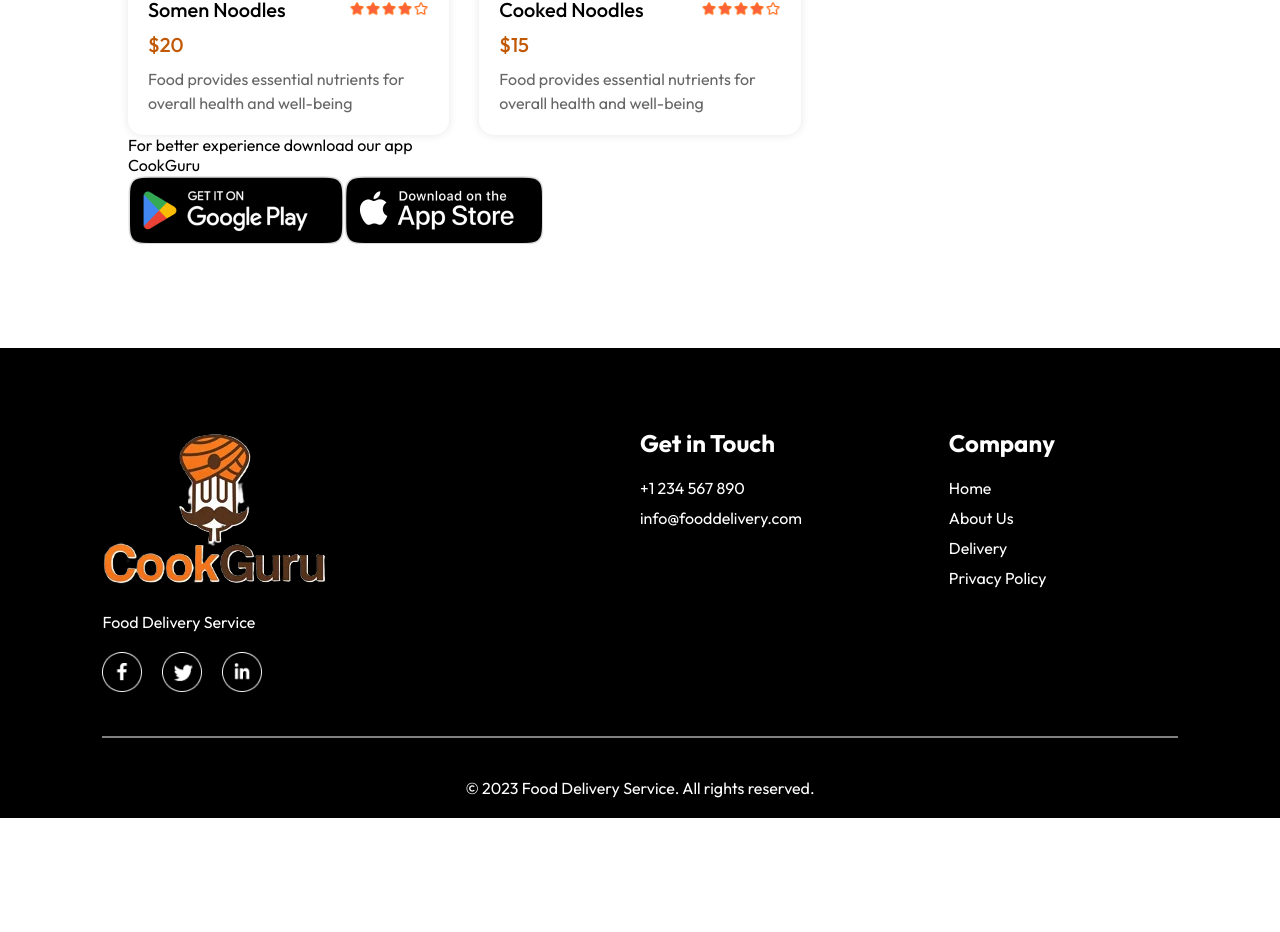
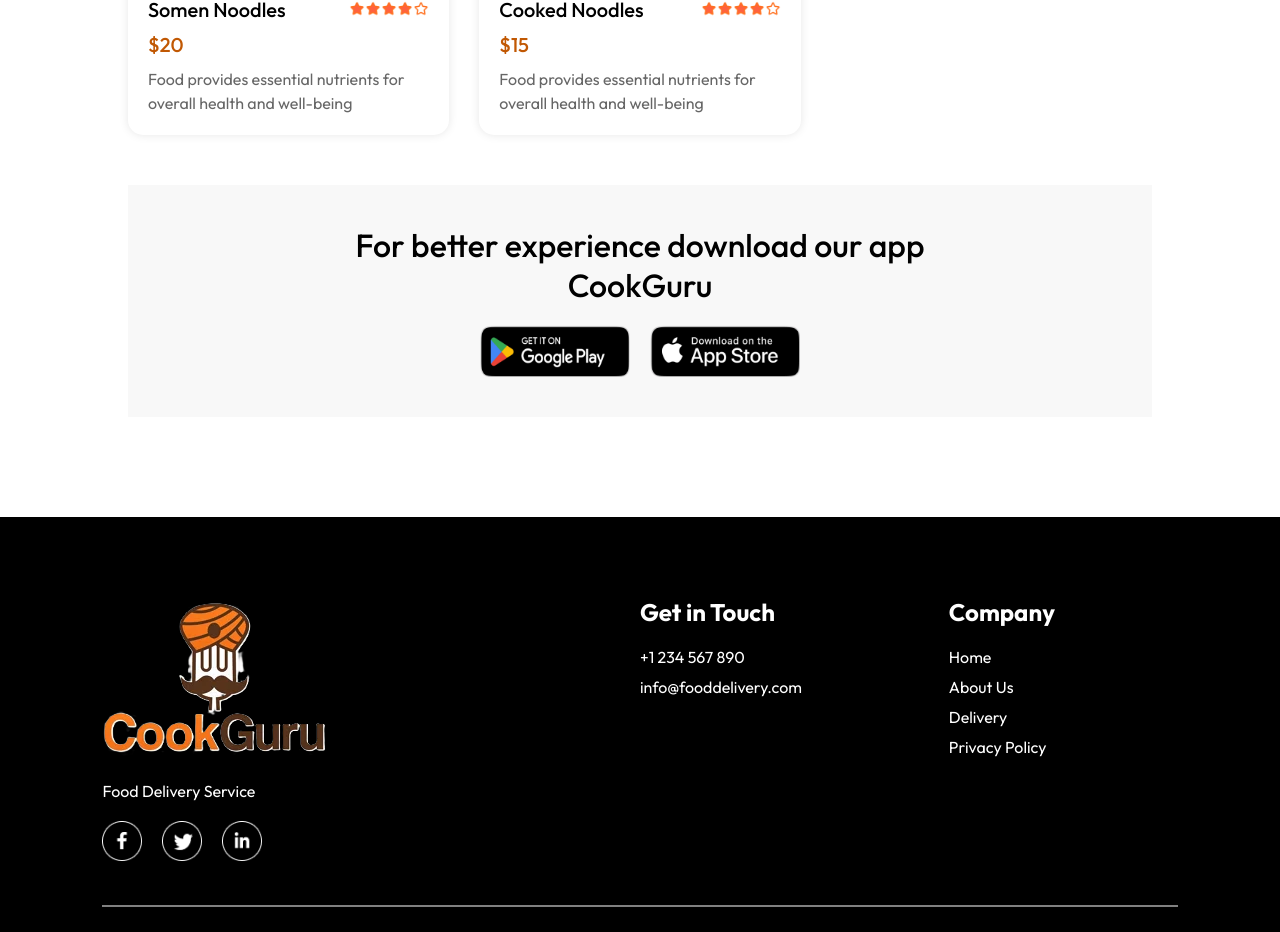
Before and after one commit to Heshani833/Full-Stack-Food-Delivery-Website, a React (Vite) app: page / in a window 1280 px wide. Shown: the part 6100-7032 px from the top of the page. Before the commit the page ends 6918 px from the top, so only its background shows below. Built offline with nearby package versions, Linux system fonts and the light colour scheme.

Commit message:
styling part of appdownload

```diff
--- a/src/components/AppDownload/AppDownload.css
+++ b/src/components/AppDownload/AppDownload.css
@@ -0,0 +1,29 @@
+.app-download {
+  background-color: #f8f8f8;
+  margin-top: 50px;
+  padding: 40px 20px;
+  text-align: center;
+}
+
+.app-download p {
+  font-size: max(2.5vw, 16px);
+  font-weight: 500;
+  margin-bottom: 20px;
+}
+
+.app-download-platforms {
+  display: flex;
+  justify-content: center;
+  gap: 20px;
+}
+
+.app-download-platforms img {
+  width: 150px;
+  height: auto;
+  cursor: pointer;
+  transition: 0.5s;
+}
+
+.app-download-platforms img:hover {
+  transform: scale(1.1);
+}
```
